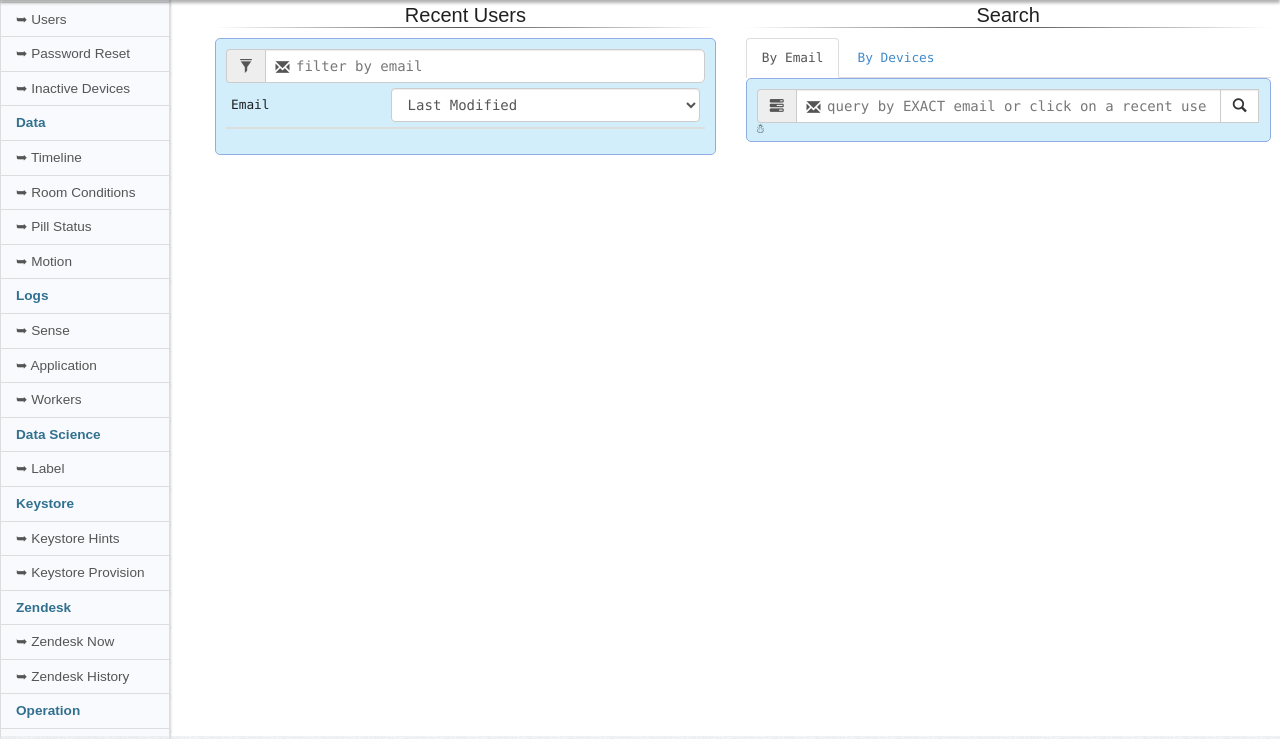
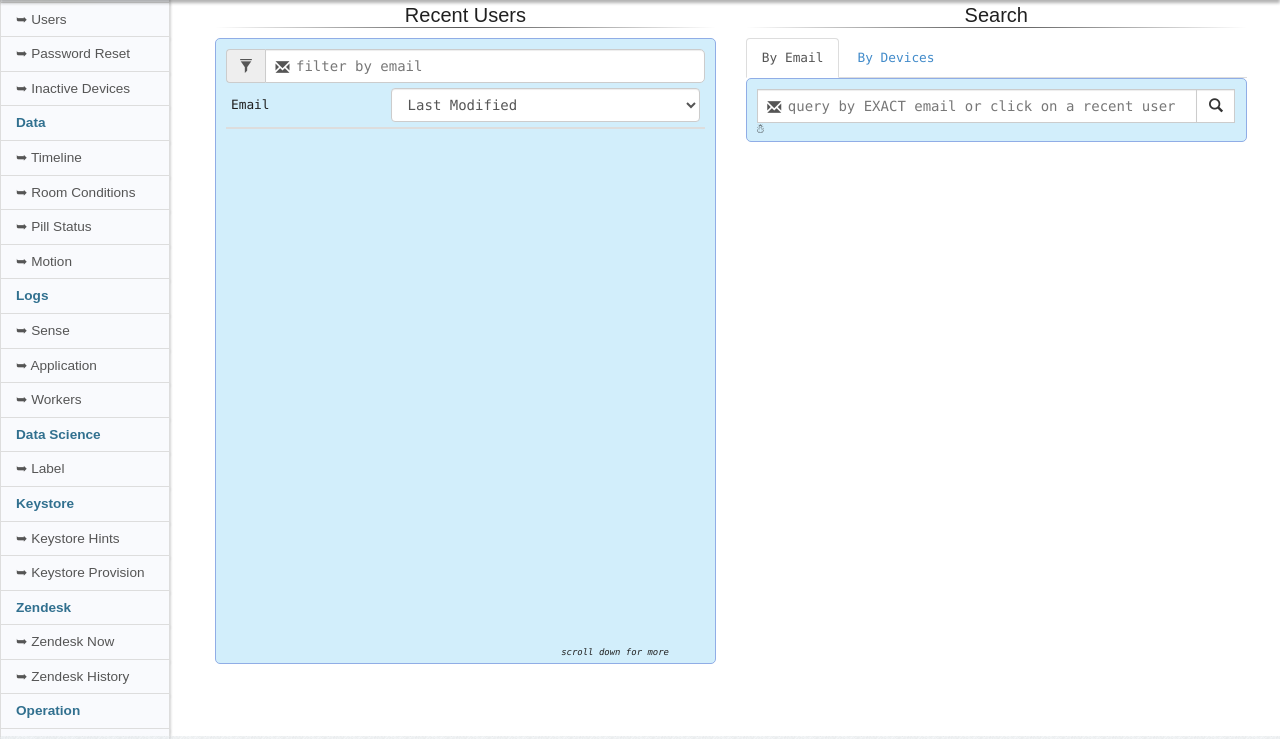
Before and after one commit to hello/hello-admin, a Python web app: template templates/users.html in a window 1280 px wide. Shown: the part 36-775 px from the top of the page. Run offline with Jinja, Linux system fonts and the light colour scheme; the template is opened without the code that fills it, so the values that code supplies are empty.

Commit message:
Re arrange /users page

```diff
--- a/static/css/users.css
+++ b/static/css/users.css
@@ -6,4 +6,8 @@ table.table>thead>tr>th {text-align: left;}
 .row-lefty {margin-left: 15px;}
 .col-paddingless {padding: 0 !important}
 .fancy-box {padding-bottom: 5px;}
-#search-panel {position: fixed; margin-right: 15px; min-width: 41% !important}
+thead {display: block}
+tbody {display: block; overflow-y: scroll; overflow-x: hidden;}
+#recent-users-table>tbody {height: 62vh;}
+#user-search-table>tbody {height: 60vh;}
+.narration {font-style: italic; font-size: 70%; margin-left: 70%;}
--- a/static/js/recent_users.js
+++ b/static/js/recent_users.js
@@ -2,6 +2,7 @@
 
 var LinkToUserDashboard = React.createClass({
     populateUserSearchEmail: function(){
+        $('#search-modes a[href="#by-email"]').tab('show');
         $('#email-search').focus().val(this.props.email);
         $("#email-search-submit").click();
     },
@@ -62,7 +63,7 @@ var UserTable = React.createClass({
             rows.push(<UserRow user={user} userAttr={this.state.selectedAttr} />);
         }.bind(this));
 
-        return (
+        return (<div>
             <table id="recent-users-table" className="table table-condensed tablesorter" ref="sortableTable">
                 <thead>
                     <tr>
@@ -81,8 +82,10 @@ var UserTable = React.createClass({
                     </tr>
                 </thead>
                 <tbody>{rows}</tbody>
+
             </table>
-        );
+            <span className="narration">scroll down for more</span>
+        </div>);
     }
 });
 
--- a/static/js/user_search.js
+++ b/static/js/user_search.js
@@ -30,13 +30,13 @@ var UserSearchTable = React.createClass({
             var row = (value) ? <UserSearchTableRow rowAttr={attribute} rowVal={value}/> : null;
 
             // Table rows start with email, name, id
-            if (attribute === 'id') {
+            if (attribute === 'tz') {
+                tableRows.unshift(row);
+            }
+            else if (attribute === 'last_modified') {
                 tableRows.unshift(row);
             }
             else if (attribute === 'name') {
-                tableRows.unshift(row);
-            }
-            else if (attribute === 'email') {
                 tableRows.unshift(row);
             }
             else {
@@ -64,7 +64,7 @@ var UserSearchTable = React.createClass({
                 <span>state: {device.state}</span>, <br/>,
                 <span>firmware version: {device.firmware_version}</span>, <br/>
             ];
-            tableRows.push(<UserSearchTableRow rowAttr={deviceLabel} rowVal={deviceDetail} />);
+            tableRows.unshift(<UserSearchTableRow rowAttr={deviceLabel} rowVal={deviceDetail} />);
           })
         }
 
@@ -87,7 +87,7 @@ var UserSearchTable = React.createClass({
                              <th className="col-xs-3 col-md-3 col-lg-3">Value</th>
                            </tr>;
         var userSearchResult = this.props.users != [] && !$.isEmptyObject(this.props.users) ?
-                               <table className={tableClasses}>
+                               <table id="user-search-table" className={tableClasses}>
                                   <thead>{tableHeaders}</thead>
                                   <tbody>{tableRows}</tbody>
                                </table>
@@ -202,7 +202,6 @@ var UserSearchCanvas = React.createClass({
         return (<div className="fancy-box">
           <form onSubmit={this.handleSubmit}>
             <div className="input-group input-group-md">
-              <span className="input-group-addon"><i className="glyphicon glyphicon-tasks"></i></span>
               <div className="icon-addon addon-md">
                 <input
                     id="email-search"
--- a/templates/users.html
+++ b/templates/users.html
@@ -25,7 +25,7 @@
         <div id="search-panel">
             <h3>Search</h3>
             <hr class="fancy-line"/>
-            <ul class="nav nav-tabs" id="myTab">
+            <ul class="nav nav-tabs" id="search-modes">
                 <li class="active"><a href="#by-email" data-toggle="tab">By Email</a></li>
                 <li><a href="#by-devices" data-toggle="tab">By Devices</a></li>
             </ul>
```
